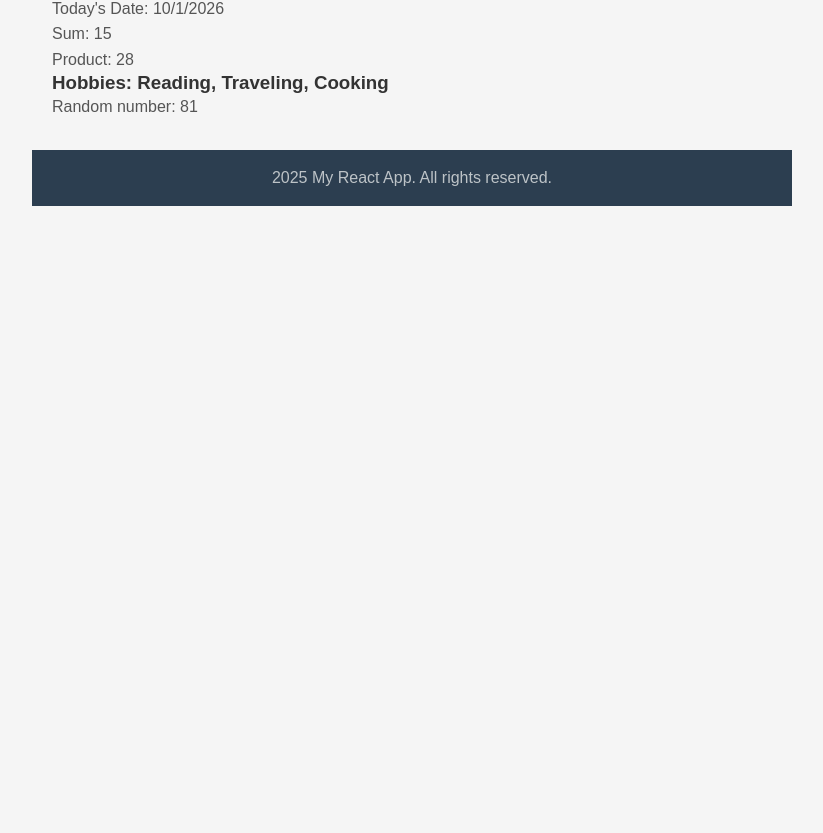
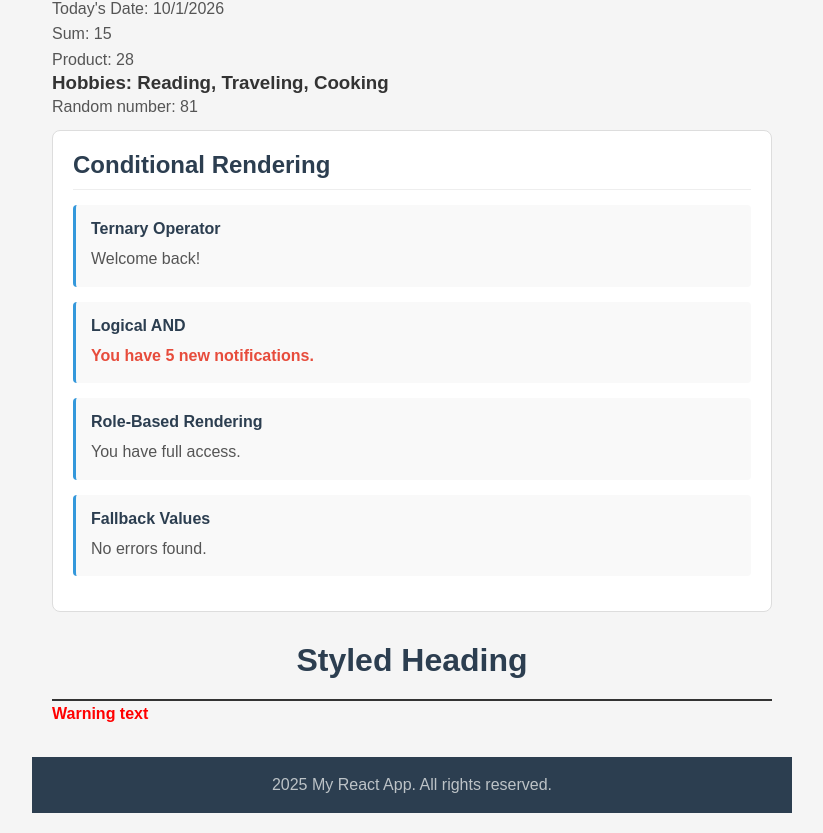
Before and after one commit to Biswajit-Sardar/Front-End-Using-React, a React (Vite) app in the folder frontend-1/: page / in a window 1280 px wide. Shown: the part 540-1373 px from the top of the page, without its empty margins (228-1051 px from the left). Before the commit the page ends 800 px from the top, so only its background shows below. Built offline with nearby package versions, Linux system fonts and the light colour scheme.

Commit message:
Add ConditionalRendering and InlineStyleExample components; update App to include them

```diff
--- a/frontend-1/src/App.jsx
+++ b/frontend-1/src/App.jsx
@@ -2,7 +2,8 @@ import Greeting from './components/single-components/Greeting'
 import Header from  './components/multiple-components/Header/Header'
 import Footer from './components/multiple-components/Footer/Footer'
 import JSXExample from './components/Jsx-Examples/JSXExample.jsx'
-
+import ConditionalRendering from './components/Conditional-Rendering/ConditionalRendering.jsx'
+import InlineStyleExample from './components/inline-Style/InlineStyleExample.jsx'
 import './App.css'
 
 function App() {
@@ -14,7 +15,10 @@ function App() {
       <main className="main-content">
         <Greeting />
         <JSXExample />
+        <ConditionalRendering />
+        <InlineStyleExample />
       </main>
+
       <Footer />
     </div>
   )
--- /dev/null
+++ b/frontend-1/src/components/Conditional-Rendering/ConditionalRendering.css
@@ -0,0 +1,33 @@
+.conditional {
+  background-color:#fff;
+  border:1px solid #ddd;
+  border-radius:8px;
+  padding:20px;
+  margin:10px 0;
+}
+
+.conditional h2 {
+  color:#2c3e50;
+  margin-bottom:15px;
+  border-bottom:1px solid #eee;
+  padding-bottom:10px;
+}
+
+.example {
+  margin:15px 0;
+  padding:15px;
+  background-color:#f9f9f9;
+  border-left:3px solid #3498db;
+  border-radius:4px;
+}
+
+.example h3 {
+  color:#2c3e50;
+  margin-bottom:8px;
+  font-size:1rem;
+}
+
+.notification {
+  color:#e74c3c;
+  font-weight:bold;
+}
--- /dev/null
+++ b/frontend-1/src/components/Conditional-Rendering/ConditionalRendering.jsx
@@ -0,0 +1,50 @@
+import './ConditionalRendering.css';
+
+function ConditionalRendering() {
+  const isLoggedIn = true;
+  const role = "admin";
+  const notifications = 5;
+  const errorMessage = "";
+
+  return (
+    <div className="conditional">
+      <h2>Conditional Rendering</h2>
+
+      {/* Method 1: Ternary Operator */}
+      <div className="example">
+        <h3>Ternary Operator</h3>
+        <p>{isLoggedIn? "Welcome back!" : "Please log in."}</p>
+      </div>
+
+      {/* Method 2: Logical AND (&&) */}
+      <div className="example">
+        <h3>Logical AND</h3>
+        {notifications> 0 && (
+          <p className="notification">
+            You have {notifications} new notifications.
+          </p>
+        )}
+      </div>
+
+      {/* Method 3: Multiple conditions with ternary */}
+      <div className="example">
+        <h3>Role-Based Rendering</h3>
+        <p>
+          {role=== "admin"
+            ? "You have full access."
+            : role=== "editor"
+            ? "You can edit content."
+            : "You have read-only access."}
+        </p>
+      </div>
+
+      {/* Method 4: Logical OR for fallbacks */}
+      <div className="example">
+        <h3>Fallback Values</h3>
+        <p>{errorMessage|| "No errors found."}</p>
+      </div>
+    </div>
+  );
+}
+
+export default ConditionalRendering;
--- /dev/null
+++ b/frontend-1/src/components/inline-Style/InlineStyleExample.jsx
@@ -0,0 +1,22 @@
+const InlineStyleExample = () => {
+   const headingStyle = {
+    color:'#2c3e50',
+    fontSize:'2rem',
+    textAlign:'center',
+    padding:'20px'
+  };
+
+  return (
+  <>
+  <h1 style={headingStyle}>Styled Heading</h1>
+  <p style={{ color:'red', fontWeight:'bold' }}>Warning text</p>
+  </>
+
+
+)
+
+
+
+}
+
+export default InlineStyleExample
```
Also changed, not shown: frontend-1/src/components/inline-Style/InlineStyleExample.css (added).
